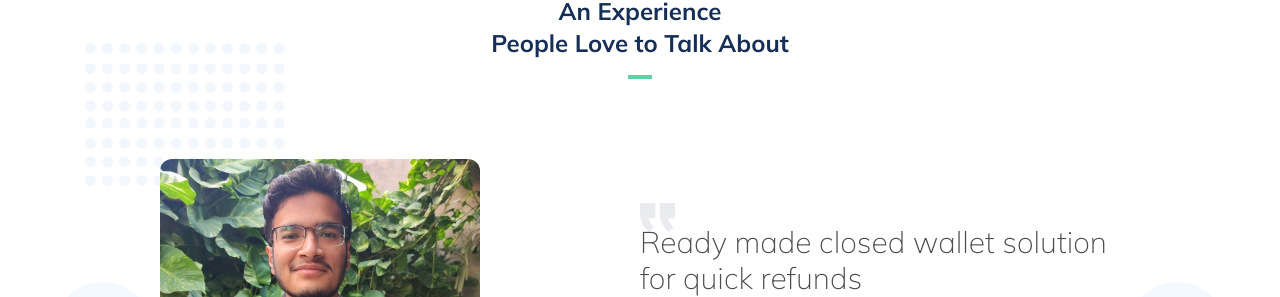
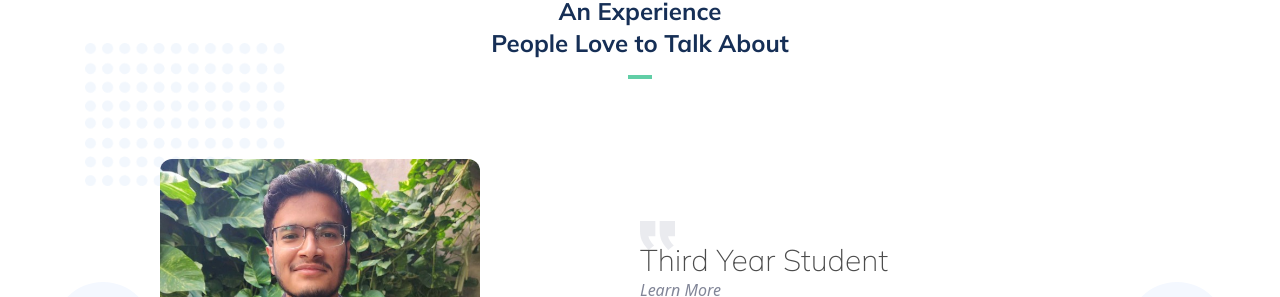
Before and after one commit to SiddheshMankar/RazorPay_Clone.github.io, a website built with Vite: page index.html in a window 1280 px wide. Shown: the part 6520-6817 px from the top of the page. Built offline with nearby package versions, Linux system fonts and the light colour scheme.

Commit message:
new commit added

```diff
--- a/index.html
+++ b/index.html
@@ -1079,7 +1079,7 @@
             <!-- right part -->
             <div class="mx-w-[400px] ">
                 <img src="./assets/quotes.svg" alt="" class="-mb-2" width="35px" height="40px">
-                <p class=" font-mullish text-3xl font-extralight   opacity-70">Ready made closed wallet solution for quick refunds</p>
+                <p class=" font-mullish text-3xl font-extralight   opacity-70">Third Year Student</p>
 
                 <a href="" class="text-grayText italic underline">Learn More</a>
                 <h3 class=" font-mullish font-extrabold text-2xl">Siddhesh Mankar</h3>
--- a/package.json
+++ b/package.json
@@ -9,6 +9,7 @@
     "vite": "^4.0.4"
   },
   "dependencies": {
+    "build": "^0.1.4",
     "feather": "^0.0.5"
   }
 }
```
Also changed, not shown: 1 other file.
